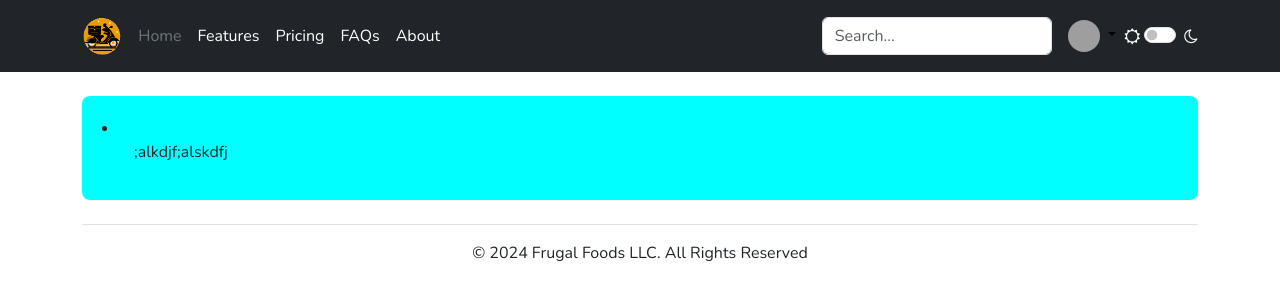
After one commit to STEAM-Center-NYC/10038-Aggregating-Delivery-Service-Prices-To-Determine-The-Best-Deal, a Flask app: page /cart in a window 1280 px wide. The commit adds this page. Shown: the top 300 px of the page. Run offline with Flask 3, Linux system fonts and the light colour scheme; grey boxes are pictures that could not be loaded.

Commit message:
initial commit

```diff
--- a/main.py
+++ b/main.py
@@ -69,7 +69,6 @@ def restaurant_list():
     cursor.execute("SELECT * FROM `restaurant`")
     results = cursor.fetchall()
     cursor.close()
-    # user_login = flask_login.current_user.username
     return render_template("index.jinja", restaurants = results)
 
 @app.route('/')
@@ -138,3 +137,7 @@ def login():
 def logout():
     flask_login.logout_user()
     return redirect('/')
+
+@app.route('/cart')
+def cart():
+    return render_template('cart.jinja')
--- a/static/styles.css
+++ b/static/styles.css
@@ -57,3 +57,11 @@ body{
 #map {
     height: 500px;
 }
+
+/* Cart Page */
+
+#cart_box{
+    background-color: aqua;
+    padding: 20px;
+    border-radius: 8px;
+}
--- /dev/null
+++ b/templates/cart.jinja
@@ -0,0 +1,15 @@
+{% extends 'templates.jinja' %}
+{% block contents %}
+
+<main class="container">
+    <br>
+    <div id='cart_box'>
+        <li>
+            <ul>
+                ;alkdjf;alskdfj
+            </ul>
+        </li>
+    </div>
+</main>
+
+{% endblock %}
```
